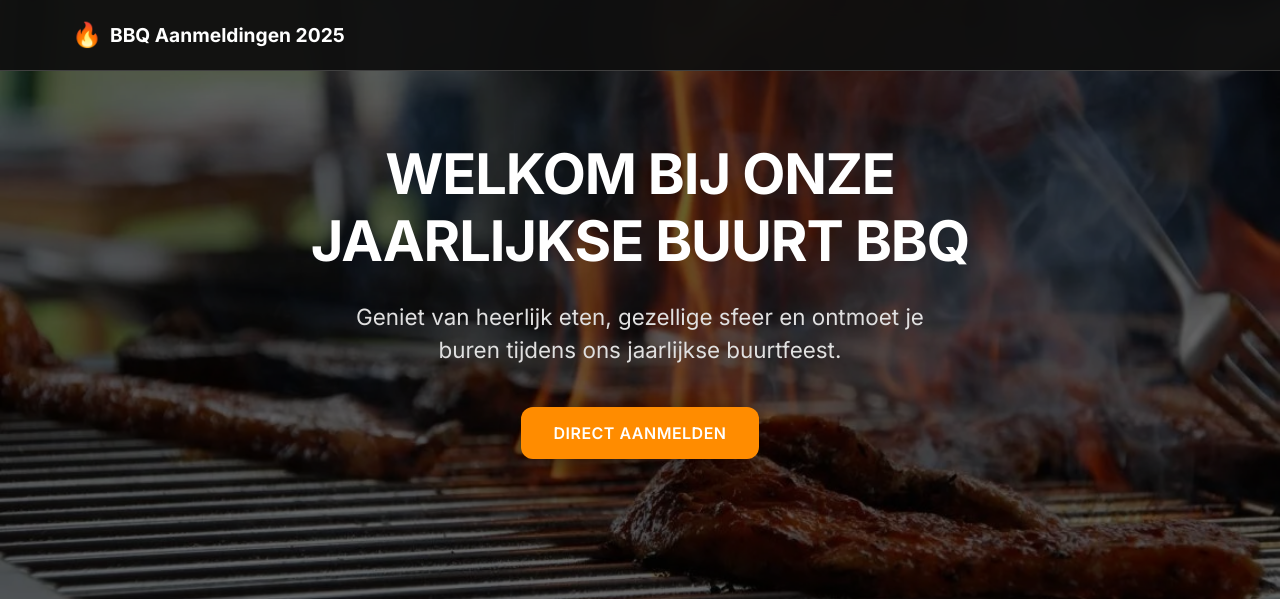
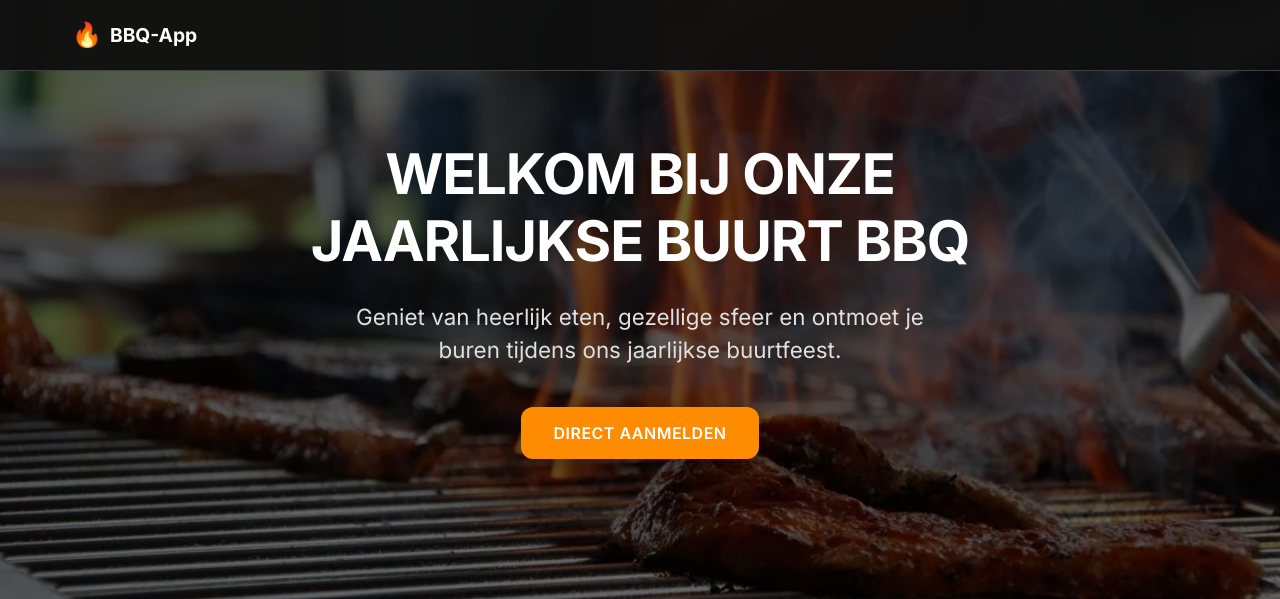
Before and after one commit to kay-arne/BBQ-App, a Flask app: page / in a window 1280 px wide. Shown: the top 599 px of the page. Run offline with Flask 3, Linux system fonts and the light colour scheme; some libraries are stand-ins or nearby versions.

Commit message:
Change app title fallback to 'BBQ-App'
🎯 Updated App Title:
- Changed fallback from 'BBQ EVENTOS' to 'BBQ-App' in templates
- Updated default app_title in database configuration
- Applied to all get_config_value calls in index.html

✅ Result:
- App now uses 'BBQ-App' as the default title
- Can still be customized through admin configuration
- Consistent branding across the application

```diff
--- a/app.py
+++ b/app.py
@@ -369,7 +369,7 @@ def initialize_default_config():
     cleanup_old_config()
 
     defaults = {
-        'app_title': ('BBQ Aanmeldingen 2025', 'Titel van de applicatie', 'general'),
+        'app_title': ('BBQ-App', 'Titel van de applicatie', 'general'),
         'bbq_date': ('zaterdag 15 juni', 'Datum van de BBQ', 'bbq'),
         'bbq_location': ('het buurthuis', 'Locatie van de BBQ', 'bbq'),
         'bbq_deadline': ('10 juni', 'Deadline voor aanmelding', 'bbq'),
--- a/templates/index.html
+++ b/templates/index.html
@@ -3,7 +3,7 @@
 <head>
     <meta charset="UTF-8">
     <meta name="viewport" content="width=device-width, initial-scale=1.0">
-    <title>{{ get_config_value('app_title', 'BBQ EVENTOS') }}</title>
+    <title>{{ get_config_value('app_title', 'BBQ-App') }}</title>
     <meta name="description" content="Aanmelden voor het jaarlijkse tuinfeest en BBQ van de buurt">
     <link rel="stylesheet" href="{{ url_for('static', filename='style.css') }}">
     <link rel="icon" type="image/png" href="{{ url_for('static', filename='favicon.png') }}">
@@ -40,7 +40,7 @@
         <div class="nav-container">
             <div class="nav-logo">
                 <span class="flame-icon">🔥</span>
-                <span class="logo-text">{{ get_config_value('app_title', 'BBQ EVENTOS') }}</span>
+                <span class="logo-text">{{ get_config_value('app_title', 'BBQ-App') }}</span>
             </div>
         </div>
     </nav>
@@ -172,7 +172,7 @@
             <div class="footer-content">
                 <div class="footer-logo">
                     <span class="flame-icon">🔥</span>
-                    <span class="logo-text">{{ get_config_value('app_title', 'BBQ EVENTOS') }}</span>
+                    <span class="logo-text">{{ get_config_value('app_title', 'BBQ-App') }}</span>
                 </div>
                 <p class="footer-text">Ontwikkeld met ❤️ voor de buurt</p>
             </div>
```
